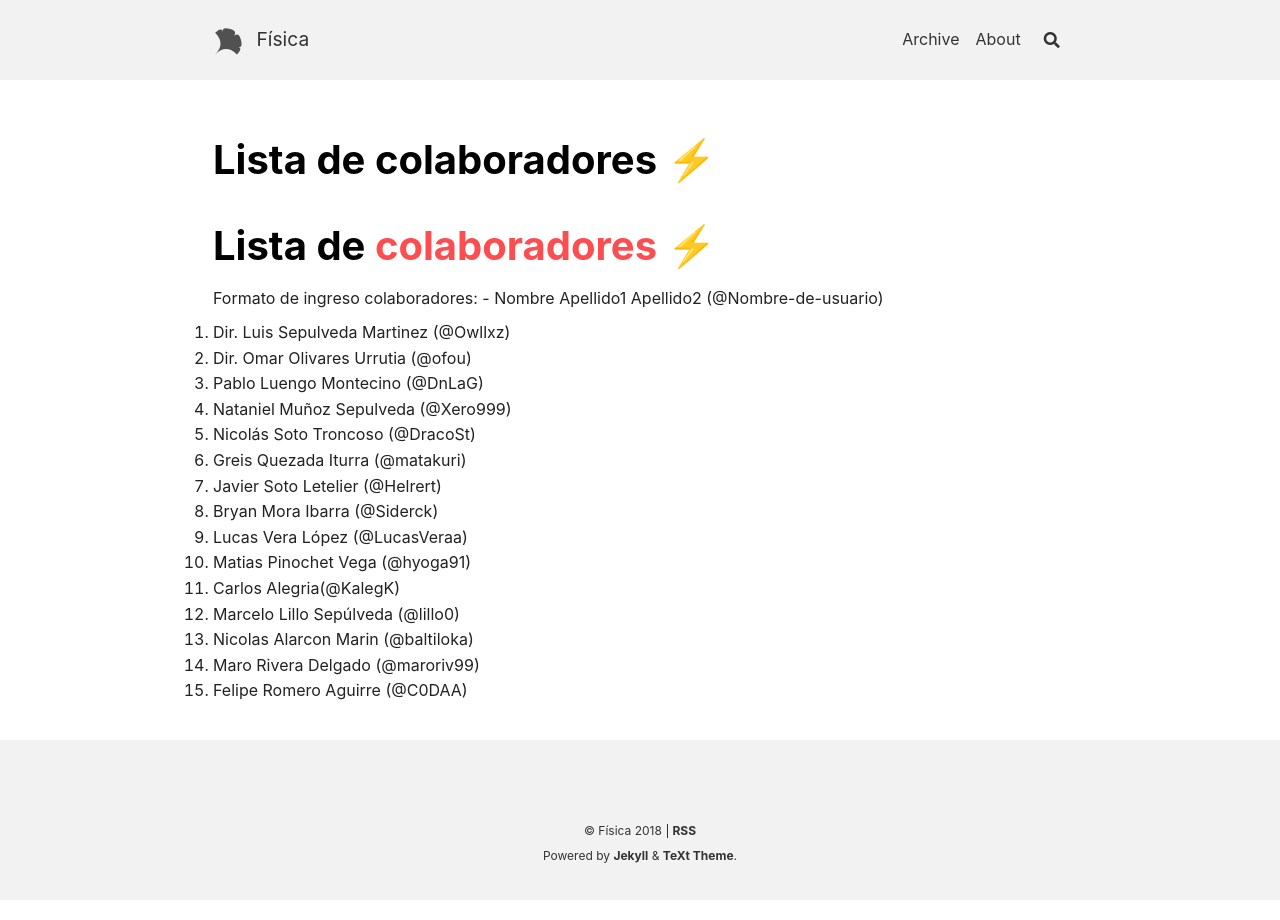
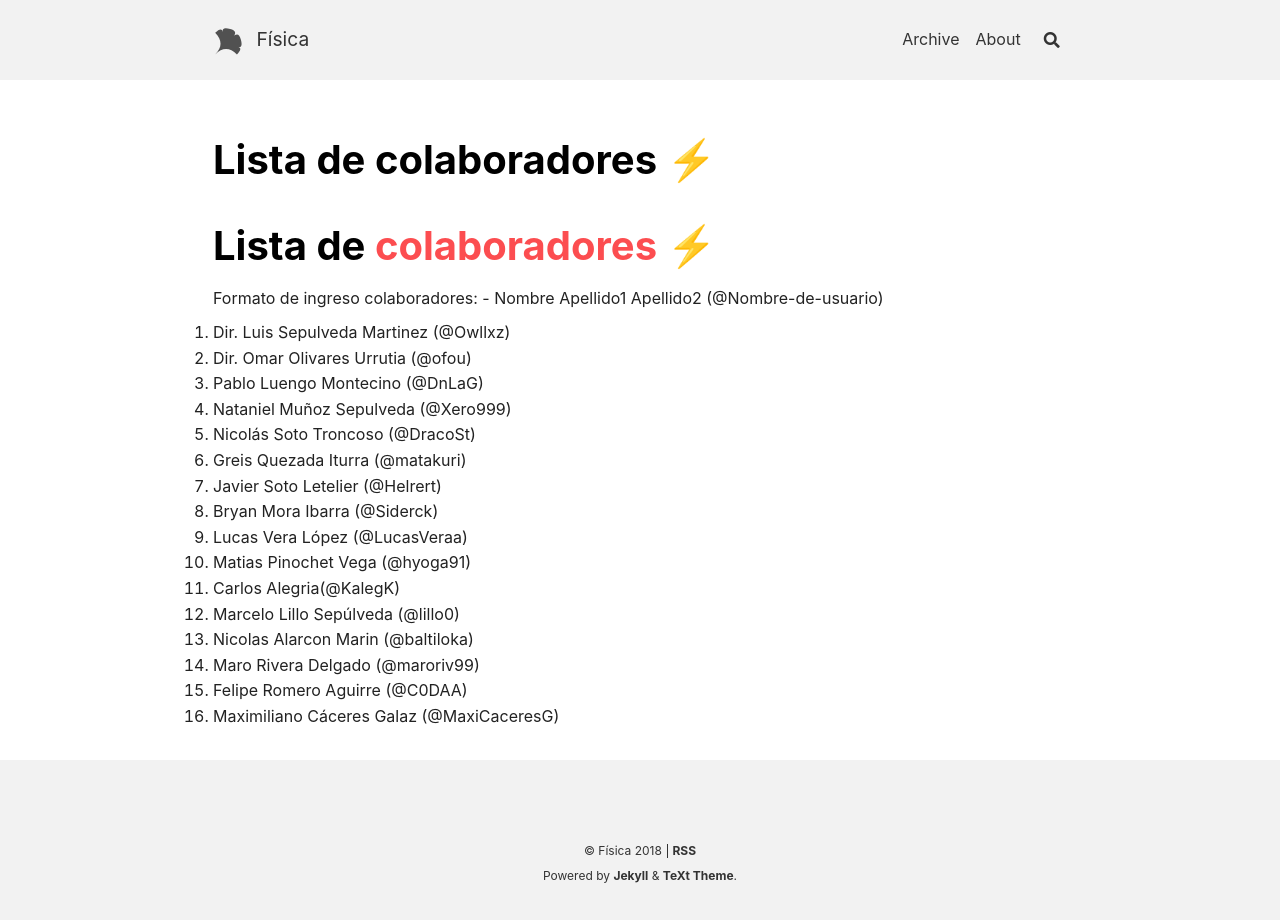
Before and after one commit to DnLaG/fisica, a Jekyll site: the page built from docs/lista.md, in a window 1280 px wide. Built offline with Jekyll 4.4.1, drawn with Linux system fonts in a browser that asks for light colours; nearby versions of some CDN libraries; our own code applies the rules of GitHub Pages for plain Markdown files.

Commit message:
Añadir mi nombre a la lista

```diff
--- a/docs/lista.md
+++ b/docs/lista.md
@@ -17,3 +17,4 @@ Formato de ingreso colaboradores: - Nombre Apellido1 Apellido2 (@Nombre-de-usuar
 13. Nicolas Alarcon Marin (@baltiloka)
 14. Maro Rivera Delgado (@maroriv99)
 15. Felipe Romero Aguirre (@C0DAA)
+16. Maximiliano Cáceres Galaz (@MaxiCaceresG)
```
